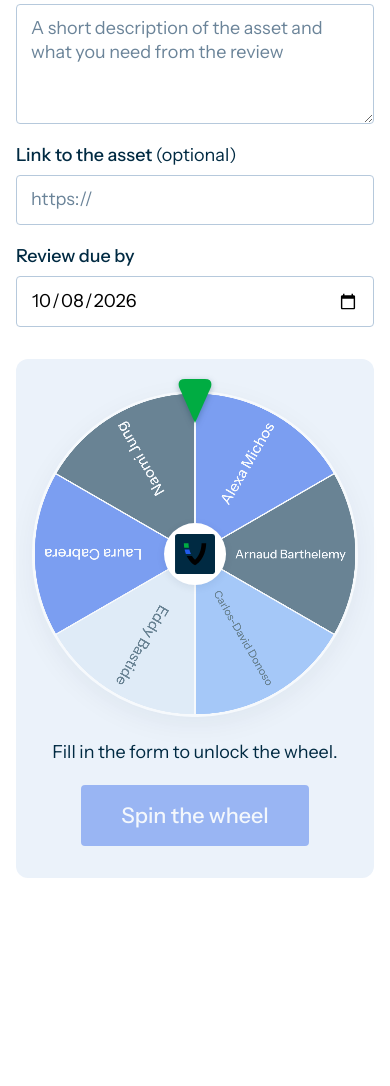
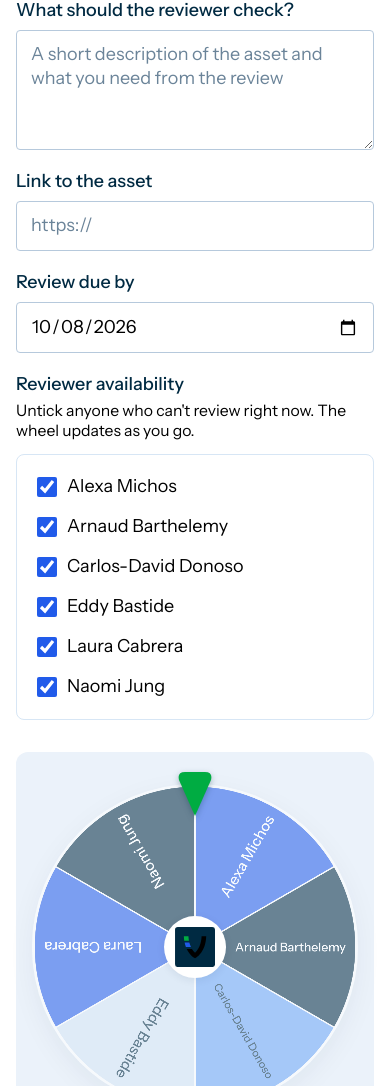
Before and after one commit to Carlos-David-Donoso-Veriforce/qa-review-wheel, a plain HTML site: page index.html in a window 390 px wide. Shown: the part 701-1787 px from the top of the page. Before the commit the page ends 1627 px from the top, so only its background shows below. Drawn offline with Linux system fonts and the light colour scheme.

Commit message:
Add files via upload

```diff
--- a/app.js
+++ b/app.js
@@ -36,6 +36,8 @@
   const resultAsset = $("resultAsset");
   const resultStatus = $("resultStatus");
   const emailBtn = $("emailBtn");
+  const resultKicker = $("resultKicker");
+  const availability = $("availability");
   const taskLink = $("taskLink");
   const asanaState = $("asanaState");
   const asanaBtn = $("asanaBtn");
@@ -49,6 +51,20 @@
 
   const team = CONFIG.team.map((n) => String(n).trim()).filter(Boolean);
   const away = new Set(CONFIG.away.map((n) => String(n).trim()));
+
+  // Shown above the reviewer's name, picked at random after each spin.
+  const KICKERS = [
+    "Your reviewer is",
+    "The Wheel never lies.",
+    "Do. Or do not. There is no try.",
+    "Welcome to the Fellowship",
+    "The QA gods have chosen.",
+    "A reviewer emerges.",
+    "May the comments be constructive.",
+    "Good luck. You'll need it.",
+    "There is no fate but what we make for ourselves, except this.",
+  ];
+  let lastKicker = -1;
 
   let rotation = 0;
   let spinning = false;
@@ -91,7 +107,7 @@
 
   function formIsValid() {
     return author.value && assetName.value.trim() && description.value.trim() && dueDate.value &&
-      (!assetLink.value.trim() || assetLink.checkValidity());
+      assetLink.value.trim() && assetLink.checkValidity();
   }
 
   /* ---------- Wheel ---------- */
@@ -105,9 +121,49 @@
     return out;
   }
 
+  /* ---------- Reviewer availability ---------- */
+  const availabilityBoxes = {};
+  team.forEach((name) => {
+    const label = document.createElement("label");
+    label.className = "check";
+    const box = document.createElement("input");
+    box.type = "checkbox";
+    box.checked = !away.has(name);
+    box.addEventListener("change", () => {
+      if (box.checked) away.delete(name);
+      else away.add(name);
+      updateCandidates();
+      refresh();
+    });
+    const text = document.createElement("span");
+    text.textContent = name;
+    label.append(box, text);
+    availability.appendChild(label);
+    availabilityBoxes[name] = { label, box, text };
+  });
+
+  // The author can't review their own asset, so their box is locked.
+  function renderAvailability() {
+    team.forEach((name) => {
+      const { label, box, text } = availabilityBoxes[name];
+      const isAuthor = name === author.value;
+      label.classList.toggle("is-author", isAuthor);
+      box.disabled = isAuthor || spinning;
+      box.checked = !isAuthor && !away.has(name);
+      text.textContent = name;
+      if (isAuthor) {
+        const you = document.createElement("span");
+        you.className = "check__you";
+        you.textContent = " (you)";
+        text.appendChild(you);
+      }
+    });
+  }
+
   function updateCandidates() {
     candidates = team.filter((n) => !away.has(n) && n !== author.value);
     colours = pickColours(candidates.length);
+    renderAvailability();
     drawWheel();
   }
 
@@ -194,7 +250,7 @@
     wrap.setAttribute("aria-disabled", String(!ready));
     wrap.setAttribute("aria-label", ready ? "Spin the wheel" : "Wheel locked until the form is complete");
     if (team.length === 0) status.textContent = "No team members yet. Add names in config.js.";
-    else if (candidates.length === 0 && author.value) status.textContent = "Nobody is available to review right now.";
+    else if (candidates.length === 0 && author.value) status.textContent = "Nobody is available. Tick at least one reviewer.";
     else status.textContent = ready ? "Ready. Click the wheel or the button to spin." : "Fill in the form to unlock the wheel.";
   }
 
@@ -280,6 +336,7 @@
     audioCtx(); // unlock audio on the click
     form.classList.add("is-locked");
     [author, assetName, description, assetLink, dueDate].forEach((el) => (el.disabled = true));
+    renderAvailability();
     spinBtn.disabled = true;
     wrap.classList.remove("is-ready");
     wrap.classList.add("is-spinning");
@@ -343,6 +400,10 @@
       dueDate: dueDate.value,
     };
 
+    let k;
+    do { k = Math.floor(Math.random() * KICKERS.length); } while (k === lastKicker && KICKERS.length > 1);
+    lastKicker = k;
+    resultKicker.textContent = KICKERS[k];
     resultName.textContent = reviewer;
     resultAsset.textContent = `will review "${lastSubmission.assetName}" by\u00a0${formatDue(lastSubmission.dueDate).replace(/ /g, "\u00a0")}.`;
     status.textContent = `${reviewer} was picked.`;
@@ -428,28 +489,30 @@
       `The QA Review Wheel picked you to review "${s.assetName}" before it's published.`,
       "",
       `What to check: ${s.description}`,
-      s.link ? `Link: ${s.link}` : "",
+      `Link: ${s.link}`,
       `Due: ${formatDue(s.dueDate)}`,
       "",
       "Thanks,",
       s.author,
     ].filter((line, i, arr) => !(line === "" && arr[i - 1] === "")).join("\n");
-    const params = [];
+    // Opens a new message in Outlook (Microsoft 365), whatever the computer's default mail app is.
+    const params = ["to=" + encodeURIComponent(emailFor(s.reviewer))];
     if (CONFIG.asanaProjectEmail) params.push("cc=" + encodeURIComponent(CONFIG.asanaProjectEmail));
     params.push("subject=" + encodeURIComponent(subject), "body=" + encodeURIComponent(body));
-    emailBtn.href = `mailto:${encodeURIComponent(emailFor(s.reviewer))}?${params.join("&")}`;
+    emailBtn.href = "https://outlook.office.com/mail/deeplink/compose?" + params.join("&");
     emailBtn.hidden = false;
     setResultStatus(message);
   }
 
   emailBtn.addEventListener("click", () => {
-    setResultStatus("Your email is ready. Press Send in your email app to finish.", "success");
+    setResultStatus("Your email is ready in Outlook. Press Send to finish.", "success");
   });
 
   function closeResult() {
     result.hidden = true;
     form.classList.remove("is-locked");
     [author, assetName, description, assetLink, dueDate].forEach((el) => (el.disabled = false));
+    renderAvailability();
     assetName.value = "";
     description.value = "";
     assetLink.value = "";
--- a/index.html
+++ b/index.html
@@ -16,8 +16,8 @@
 
   <main class="layout">
     <section class="panel panel--form" aria-labelledby="formTitle">
-      <h1 id="formTitle">Who's reviewing it?</h1>
-      <p class="lead">Tell us about your asset, then spin the wheel to pick the colleague who reviews it before it's published.</p>
+      <h1 id="formTitle">Wheel of review</h1>
+      <p class="lead">Tell us about your asset, then spin the wheel and let fate pick the colleague who reviews it before it's published.</p>
 
       <div class="asana-box" id="asanaBox">
         <p class="asana-box__text" id="asanaState">Checking your Asana connection…</p>
@@ -43,14 +43,20 @@
         </label>
 
         <label class="field">
-          <span class="field__label">Link to the asset <span class="optional">(optional)</span></span>
-          <input id="assetLink" type="url" placeholder="https://">
+          <span class="field__label">Link to the asset</span>
+          <input id="assetLink" type="url" placeholder="https://" required>
         </label>
 
         <label class="field">
           <span class="field__label">Review due by</span>
           <input id="dueDate" type="date" required>
         </label>
+
+        <fieldset class="field availability">
+          <legend class="field__label">Reviewer availability</legend>
+          <p class="field__hint">Untick anyone who can't review right now. The wheel updates as you go.</p>
+          <div class="availability__list" id="availability"></div>
+        </fieldset>
       </form>
     </section>
 
@@ -70,13 +76,13 @@
 
   <div class="result" id="result" hidden>
     <div class="result__card" role="dialog" aria-modal="true" aria-labelledby="resultName">
-      <p class="result__kicker">Your reviewer is</p>
+      <p class="result__kicker" id="resultKicker">Your reviewer is</p>
       <p class="result__name" id="resultName"></p>
       <p class="result__asset" id="resultAsset"></p>
       <p class="result__status" id="resultStatus" aria-live="polite"></p>
       <div class="result__actions">
         <a class="vf-btn vf-btn--primary" id="taskLink" href="#" target="_blank" rel="noopener" hidden>Open the task in Asana</a>
-        <a class="vf-btn vf-btn--primary" id="emailBtn" href="#" hidden>Open the email</a>
+        <a class="vf-btn vf-btn--primary" id="emailBtn" href="#" target="_blank" rel="noopener" hidden>Open the email in Outlook</a>
         <button class="vf-btn vf-btn--secondary" id="doneBtn" type="button">Review another asset</button>
       </div>
     </div>
@@ -87,8 +93,7 @@
       <h2 id="connectTitle">Connect your Asana</h2>
       <p>Do this once on each computer. Then every spin creates the review task and assigns it for you.</p>
       <ol class="steps">
-        <li>In Asana, click your profile photo, then <strong>Settings</strong> and <strong>Apps</strong>.</li>
-        <li>Click <strong>View developer console</strong>, then <strong>Create new token</strong>.</li>
+        <li>Open <a href="https://app.asana.com/0/my-apps" target="_blank" rel="noopener">Asana's token page</a> and click <strong>Create new token</strong>.</li>
         <li>Name it <strong>QA Review Wheel</strong>, agree to the terms, and copy the token.</li>
         <li>Paste it below.</li>
       </ol>
--- a/styles.css
+++ b/styles.css
@@ -103,6 +103,8 @@
 }
 
 .panel--wheel {
+  position: sticky;
+  top: 24px;
   background: var(--vf-mist-blue-50);
   border-radius: var(--radius-lg);
   padding: 40px 32px 40px;
@@ -288,7 +290,7 @@
   .site-header { padding: 16px; }
   .logo { width: 150px; }
   h1 { font-size: calc(var(--type-x) * 2); }
-  .panel--wheel { padding: 32px 16px; }
+  .panel--wheel { padding: 32px 16px; position: static; }
 }
 
 @media (prefers-reduced-motion: reduce) {
@@ -326,3 +328,41 @@
 .connect__note { font-size: calc(var(--type-x) * 0.875); }
 .connect__error { min-height: 1.3em; font-weight: 500; color: var(--vf-ink-blue); }
 .connect__card .result__actions { justify-content: flex-start; }
+
+/* --- Reviewer availability --- */
+.availability { border: 0; margin: 0; padding: 0; min-width: 0; }
+.availability legend { padding: 0; margin-bottom: 4px; }
+.field__hint { margin: 0 0 4px; font-size: calc(var(--type-x) * 0.875); text-wrap: pretty; }
+.availability__list {
+  display: grid;
+  grid-template-columns: repeat(2, minmax(0, 1fr));
+  gap: 8px 16px;
+  padding: 16px 20px;
+  border: 1.5px solid var(--keyline);
+  border-radius: var(--radius-md);
+}
+.check {
+  display: flex;
+  align-items: center;
+  gap: 10px;
+  cursor: pointer;
+  min-height: 32px;
+}
+.check input {
+  width: 20px;
+  height: 20px;
+  margin: 0;
+  padding: 0;
+  flex: none;
+  accent-color: var(--vf-blue);
+  cursor: pointer;
+}
+.check.is-author { cursor: default; }
+.check.is-author input { cursor: default; }
+.check__you { color: var(--vf-ink-blue); font-size: calc(var(--type-x) * 0.875); }
+.connect__card a { color: var(--vf-blue); text-underline-offset: 3px; }
+.connect__card a:hover { color: var(--vf-ink-blue); }
+
+@media (max-width: 420px) {
+  .availability__list { grid-template-columns: 1fr; }
+}
```
